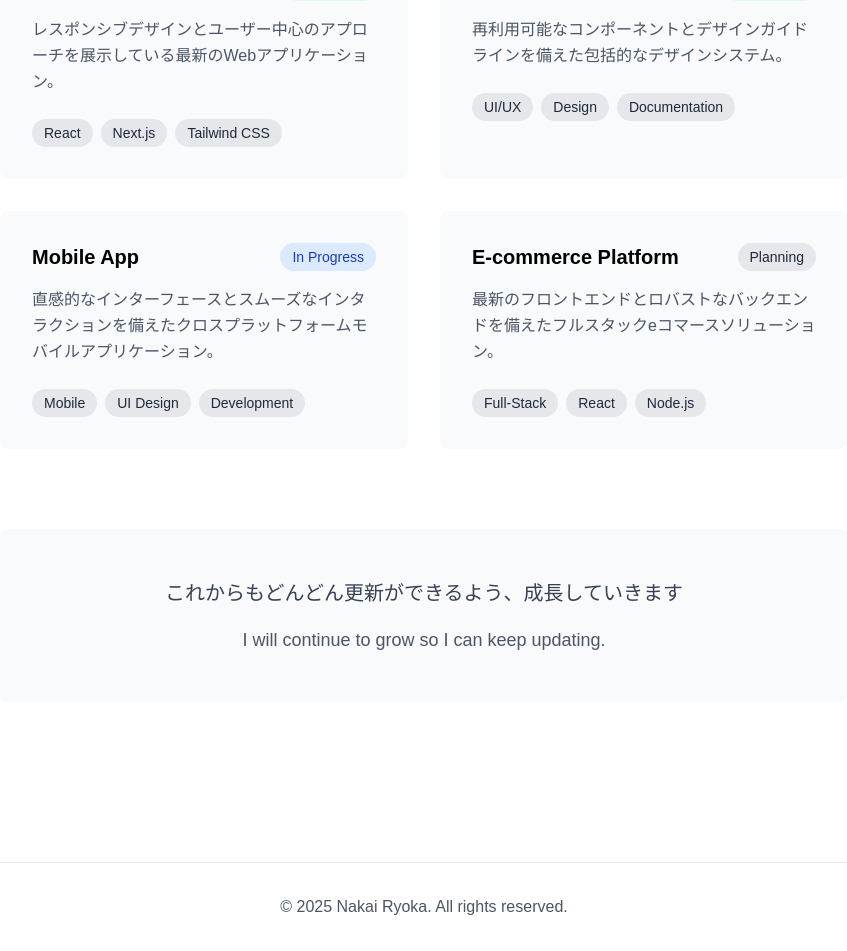
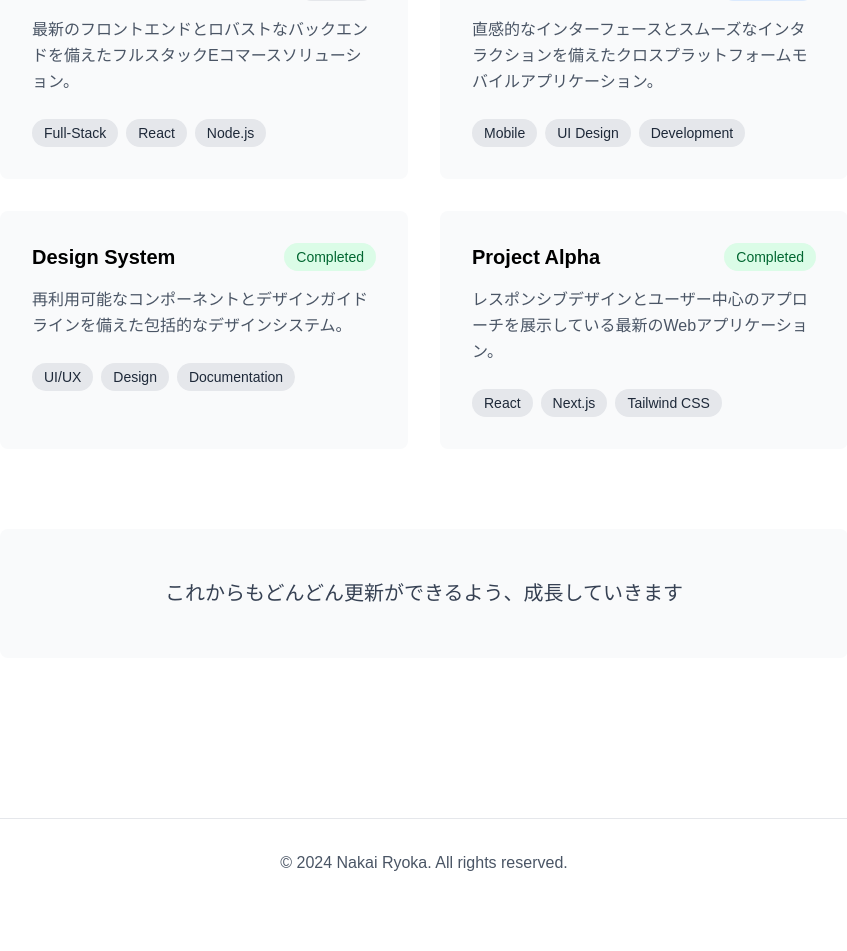
Before and after one commit to ryokcha/n0ta, a Next.js app: page /products in a window 1280 px wide. Shown: the part 408-1359 px from the top of the page, without its empty margins (216-1063 px from the left). After the commit the page ends 1315 px from the top, so only its background shows below. Built offline with nearby package versions, Linux system fonts and the light colour scheme.

Commit message:
product表示順変更

```diff
--- a/app/products/page.tsx
+++ b/app/products/page.tsx
@@ -26,11 +26,11 @@ export default function Products() {
     {
       id: 4,
       title: "E-commerce Platform",
-      description: "最新のフロントエンドとロバストなバックエンドを備えたフルスタックeコマースソリューション。",
+      description: "最新のフロントエンドとロバストなバックエンドを備えたフルスタックEコマースソリューション。",
       tags: ["Full-Stack", "React", "Node.js"],
       status: "Planning",
     },
-  ];
+  ].sort((a, b) => b.id - a.id);
 
   return (
     <div className="min-h-screen bg-white">
@@ -135,16 +135,13 @@ export default function Products() {
           <p className="text-xl text-gray-700 leading-relaxed">
             これからもどんどん更新ができるよう、成長していきます
           </p>
-          <p className="text-lg text-gray-600 mt-4">
-            I will continue to grow so I can keep updating.
-          </p>
         </section>
       </main>
 
       {/* Footer */}
       <footer className="border-t border-gray-200 mt-20">
         <div className="max-w-4xl mx-auto px-6 py-8 text-center text-gray-600">
-          <p>&copy; 2025 Nakai Ryoka. All rights reserved.</p>
+          <p>&copy; 2024 Nakai Ryoka. All rights reserved.</p>
         </div>
       </footer>
     </div>
```
